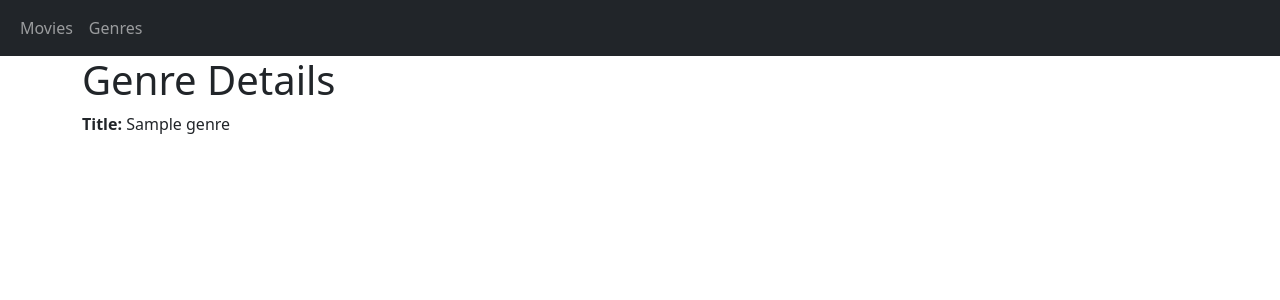
After one commit to rahul-20-mangal/movies-app, a Django app: a page that uses movies_app/templates/movies_app/genre_detail.html in a window 1280 px wide. The commit adds this page. Shown: the top 300 px of the page. Run offline with Django 3.2, Linux system fonts and the light colour scheme; tables that the repository leaves empty hold one stand-in row (values such as "Sample post").

Commit message:
Create detail view of genre

```diff
--- a/movies_app/genre_urls.py
+++ b/movies_app/genre_urls.py
@@ -5,4 +5,5 @@ app_name = 'genres'
 
 urlpatterns = [
     path('', views.genre_list, name='list'),
+    path('<slug:slug>/', views.genre_detail, name='detail'),
 ]
--- /dev/null
+++ b/movies_app/templates/movies_app/genre_detail.html
@@ -0,0 +1,10 @@
+{% extends "base.html" %}
+
+{% block content %}
+
+<div class="container">
+    <h1>Genre Details</h1>
+    <p><b>Title: </b>{{ genre.title }}</p>
+</div>
+
+{% endblock %}
--- a/movies_app/templates/movies_app/genre_list.html
+++ b/movies_app/templates/movies_app/genre_list.html
@@ -11,7 +11,7 @@
         {% for genre in genre_list %}
         <tr>
             <td>{{ genre }}</td>
-            <td><a href="#"><button class="btn btn-success">Detail</button></a></td>
+            <td><a href="{% url 'genres:detail' slug=genre.slug %}"><button class="btn btn-success">Detail</button></a></td>
         </tr>
         {% endfor %}
     </table>
--- a/movies_app/views.py
+++ b/movies_app/views.py
@@ -23,3 +23,12 @@ def genre_list(request):
         'genre_list': genre_list
     }
     return render(request, 'movies_app/genre_list.html', context=context)
+
+
+def genre_detail(request, slug):
+    genre = get_object_or_404(Genre, slug=slug)
+
+    context = {
+        'genre': genre
+    }
+    return render(request, 'movies_app/genre_detail.html', context=context)
```
